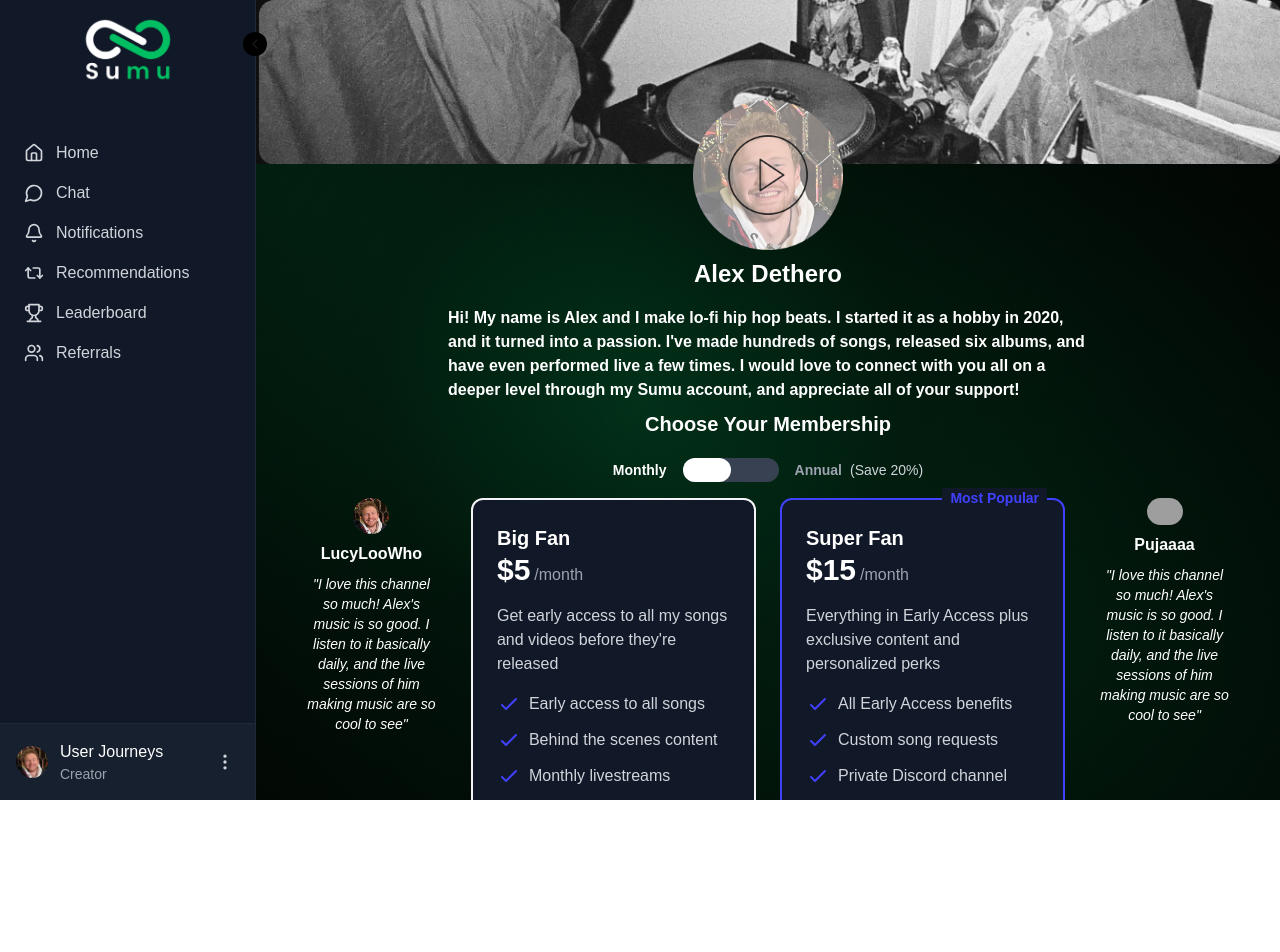
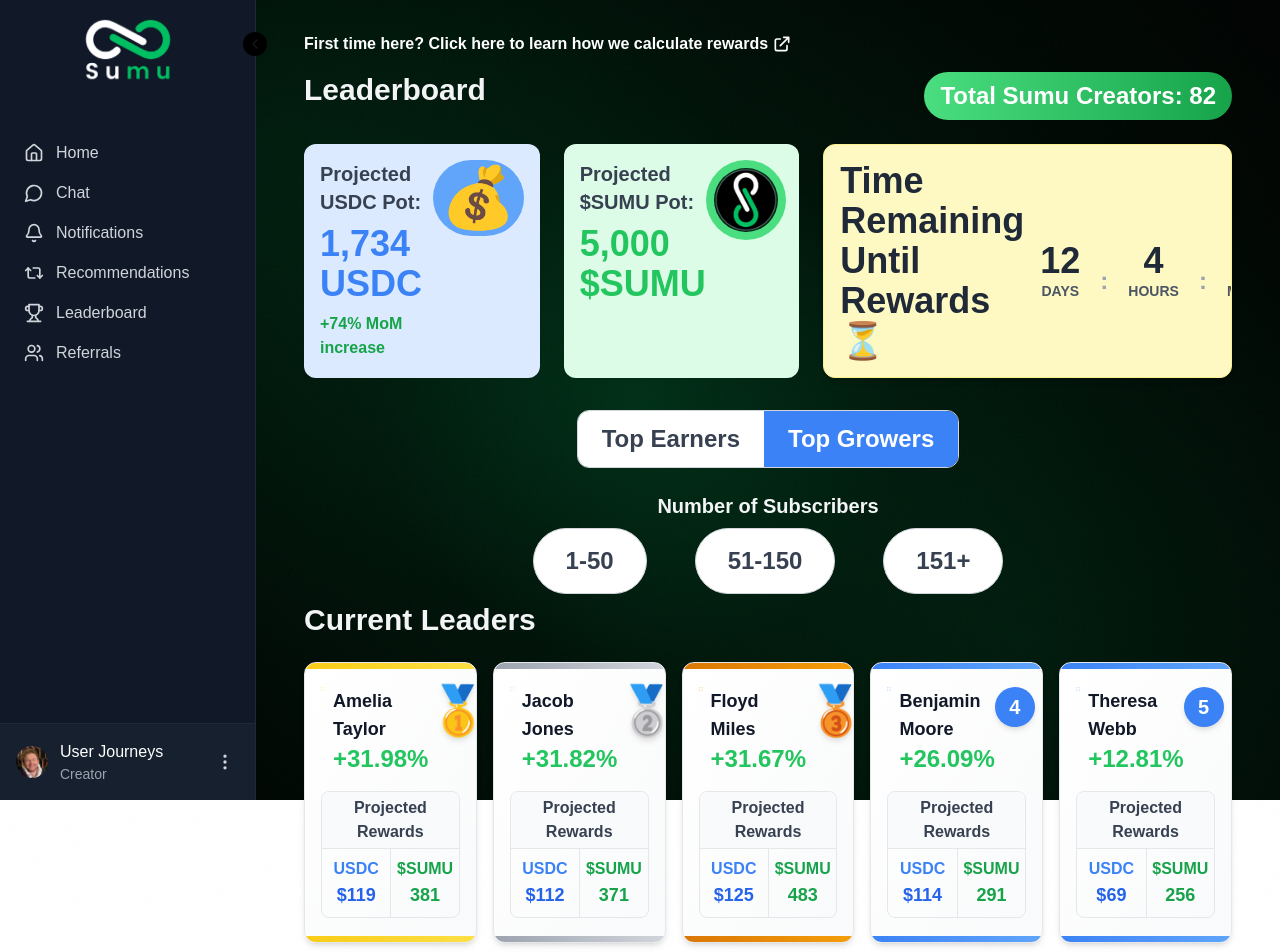
Before and after one commit to jpryor812/sumu-web-app-main, a Next.js app: page / in a window 1280 px wide. Shown: the top 952 px of the page. Before the commit the page ends 800 px from the top, so only its background shows below. Built offline with nearby package versions, Linux system fonts and the light colour scheme; grey boxes are pictures that could not be loaded.

Commit message:
leaderboard done for now

```diff
--- a/app/page.tsx
+++ b/app/page.tsx
@@ -1,12 +1,11 @@
 import StaticAura from '@/components/StaticAura';
 import LeaderboardPage from '@/components/LeaderboardPage';
-import CreatorPage from '@/components/CreatorPage';
 
 export default function Home() {
   return (
     <main className="relative w-full min-h-screen">
       <StaticAura>
-        <CreatorPage />
+        <LeaderboardPage />
       </StaticAura>
     </main>
   );
--- a/components/LeaderboardPage.tsx
+++ b/components/LeaderboardPage.tsx
@@ -5,14 +5,22 @@
 import { Search, ChevronDown, ArrowUp, ArrowDown, Minus } from 'lucide-react';
 import SideNav from '@/components/SideNav';
 import { allCreators, tier1Creators, tier2Creators, tier3Creators, tier4Creators, tier5Creators, leaderboardStats } from '@/data/leaderboardData';
+import RewardsInfoModal from '@/components/RewardsInfoModal';
 
 export default function LeaderboardPage() {
   const [selectedTier, setSelectedTier] = useState<string>('151-350');
   const [sortBy, setSortBy] = useState<string>('growthPercentage');
   const [searchQuery, setSearchQuery] = useState<string>('');
+  const [showRewardsModal, setShowRewardsModal] = useState(false);
 
-  // Get creators based on selected tier
+  // Get creators based on selected tier or all creators for Top Earners
   const getCreatorsByTier = () => {
+    // If Top Earners is selected, return all creators
+    if (sortBy === 'projectedSUMU') {
+      return allCreators;
+    }
+
+    // Otherwise, filter by subscriber tier
     switch(selectedTier) {
       case '1-50': return tier1Creators;
       case '51-150': return tier2Creators;
@@ -21,9 +29,14 @@
     }
   };
 
-  // Get top 5 creators for the leaderboard showcase, sorted by growth percentage
+  // Get top 5 creators for the leaderboard showcase
   const topCreators = [...getCreatorsByTier()]
-    .sort((a, b) => b.growthPercentage - a.growthPercentage)
+    .sort((a, b) => {
+      if (sortBy === 'projectedSUMU') {
+        return b.projectedSUMU - a.projectedSUMU;
+      }
+      return b.growthPercentage - a.growthPercentage;
+    })
     .slice(0, 5);
 
   // Filter and sort creators for the table
@@ -43,31 +56,63 @@
 
       <main className="px-4 flex-1 min-h-screen ml-16 md:ml-64 overflow-y-auto">
         <div className="p-8">
-          <h1 className="text-3xl font-bold text-gray-100 mb-8">Leaderboard</h1>
+          <div className="flex mb-4">
+            <a
+              href="#"
+              onClick={(e) => {
+                e.preventDefault();
+                setShowRewardsModal(true);
+              }}
+              className="inline-flex items-center text-md font-bold text-white hover:text-blue-200 transition-colors duration-200"
+            >
+              First time here? Click here to learn how we calculate rewards
+              <svg xmlns="http://www.w3.org/2000/svg" className="h-5 w-5 ml-1" fill="none" viewBox="0 0 24 24" stroke="currentColor">
+                <path strokeLinecap="round" strokeLinejoin="round" strokeWidth={2} d="M10 6H6a2 2 0 00-2 2v10a2 2 0 002 2h10a2 2 0 002-2v-4M14 4h6m0 0v6m0-6L10 14" />
+              </svg>
+            </a>
+          </div>
+          <div className="flex flex-row justify-between">
+            <h1 className="text-3xl font-bold text-gray-100">Leaderboard</h1>
+            <p className="text-2xl bg-gradient-to-r from-green-400 to-green-600 rounded-full px-4 py-2 font-bold text-white mb-6">Total Sumu Creators: {leaderboardStats.totalCreators}</p>
+          </div>
 
           {/* Stats Cards */}
           <div className="grid grid-cols-11 gap-6 mb-8">
             {/* Projected Pot - takes 6 columns (half the space) */}
-            <div className="col-span-3 bg-green-100 rounded-xl p-4 shadow-sm">
+            <div className="col-span-3 bg-blue-100 rounded-xl p-4 shadow-sm">
               <div className="flex justify-between items-start">
                 <div>
-                  <h3 className="text-lg font-semibold text-gray-700">Projected Pot</h3>
+                  <h3 className="text-xl font-semibold text-gray-700">Projected USDC Pot:</h3>
                   <div className="flex items-center mt-2">
-                    <span className="text-4xl font-bold text-green-600">${leaderboardStats.projectedPot.toLocaleString()}</span>
+                    <span className="text-4xl font-bold text-blue-500">{leaderboardStats.projectedPot.toLocaleString()} USDC</span>
                   </div>
                   <p className="text-green-600 font-semibold mt-2">+{leaderboardStats.monthlyIncrease}% MoM increase</p>
                 </div>
-                <div className="bg-green-200 rounded-full p-2">
-                  <p className="text-7xl">💰</p>
+                <div className="bg-blue-400 rounded-full p-2">
+                  <p className="text-6xl">💰</p>
                 </div>
               </div>
             </div>
 
-            {/* Total Creators - takes 3 columns (quarter of the space) */}
-            <div className="col-span-3 bg-blue-100 rounded-xl p-6 shadow-sm">
-              <div className="flex flex-row items-center">
-                <h3 className="text-4xl font-semibold text-gray-700 pl-6">Total Sumu Creators:</h3>
-                <span className="text-5xl font-bold pr-12 text-blue-600">{leaderboardStats.totalCreators}</span>
+            {/* Total Creators */}
+            <div className="col-span-3 bg-green-100 rounded-xl p-4 shadow-sm">
+              <div className="flex justify-between items-start">
+                <div>
+                  <h3 className="text-xl font-semibold text-gray-700">Projected $SUMU Pot:</h3>
+                  <div className="flex items-center mt-2">
+                    <span className="text-4xl font-bold text-green-500">5,000 $SUMU</span>
+                  </div>
+                </div>
+                <div className="bg-green-400 rounded-full p-2 flex items-center justify-center w-20 h-20">
+                  <div className="relative w-16 h-16">
+                    <Image
+                      src="/sumu-vert-square.png"
+                      alt="Creator Icon"
+                      fill
+                      className="object-contain rounded-full"
+                    />
+                  </div>
+                </div>
               </div>
             </div>
 
@@ -98,23 +143,50 @@
                     <p className="text-sm font-semibold text-gray-600">MINUTES</p>
                   </div>
 
-                  <div className="ml-4 bg-yellow-200 rounded-full p-1 flex items-center justify-center w-16 h-16">
-                    <span className="text-4xl">🏆</span>
+                  <div className="ml-2 bg-yellow-200 rounded-full p-1 flex items-center justify-center w-20 h-20">
+                    <span className="text-5xl">🏆</span>
                   </div>
                 </div>
               </div>
             </div>
           </div>
 
-          {/* Subscriber Tiers */}
+          {/* Toggle for Top Growers / Top Earners */}
+          <div className="mb-6 mt-4 flex justify-center">
+            <div className="inline-flex rounded-xl border border-gray-300 overflow-hidden">
+            <button
+                className={`px-6 py-3 text-2xl font-semibold ${
+                  sortBy === 'projectedSUMU'
+                    ? 'bg-blue-500 text-white'
+                    : 'bg-white text-gray-700 hover:bg-gray-100'
+                }`}
+                onClick={() => setSortBy('projectedSUMU')}
+              >
+                Top Earners
+              </button>
+              <button
+                className={`px-6 py-3 text-2xl font-semibold ${
+                  sortBy === 'growthPercentage'
+                    ? 'bg-blue-500 text-white'
+                    : 'bg-white text-gray-700 hover:bg-gray-100'
+                }`}
+                onClick={() => setSortBy('growthPercentage')}
+              >
+                Top Growers
+              </button>
+            </div>
+          </div>
+
+          {/* Subscriber Tiers - only show when Top Growers is selected */}
+          {sortBy === 'growthPercentage' && (
             <div className="mb-2 flex-col justify-center">
-            <h3 className="text-xl text-center font-semibold text-gray-100 mb-4">Number of Subscribers</h3>
-            <div className="flex flex-row flex-wrap gap-3 justify-center">
+              <h3 className="text-xl text-center font-semibold text-gray-100 mb-2">Number of Subscribers</h3>
+              <div className="flex flex-row flex-wrap gap-12 justify-center">
                 {['1-50', '51-150', '151+'].map((tier) => (
                   <button
                     key={tier}
                     onClick={() => setSelectedTier(tier)}
-                  className={`px-6 py-3 rounded-full border min-w-[100px] text-xl font-semibold ${
+                    className={`px-8 py-4 rounded-full border min-w-[100px] text-2xl font-semibold ${
                       selectedTier === tier
                         ? 'bg-blue-500 text-white border-blue-500'
                         : 'bg-white text-gray-700 border-gray-300 hover:bg-gray-100'
@@ -125,6 +197,7 @@
                 ))}
               </div>
             </div>
+          )}
 
           {/* Current Leaders */}
           <h2 className="text-3xl font-bold text-gray-100 mb-6">Current Leaders</h2>
@@ -266,9 +339,18 @@
                     <th className="px-6 py-3 text-left text-sm font-semibold text-gray-500 uppercase tracking-wider">SUMU Rewards</th>
                   </tr>
                 </thead>
-                <tbody className="bg-white divide-y divide-gray-200">
+                <tbody className="divide-y divide-gray-200">
                   {filteredCreators.map((creator, index) => (
-                    <tr key={creator.id} className="hover:bg-gray-50">
+                    <tr
+                      key={creator.id}
+                      className={`
+                        ${index === 0 ? 'bg-white hover:bg-yellow-200' : ''}
+                        ${index === 1 ? 'bg-white hover:bg-gray-200' : ''}
+                        ${index === 2 ? 'bg-white hover:bg-amber-200' : ''}
+                        ${index === 3 || index === 4 ? 'bg-white hover:bg-blue-200' : ''}
+                        ${index > 4 ? 'bg-white hover:bg-gray-50' : ''}
+                      `}
+                    >
                       <td className="px-6 py-4 whitespace-nowrap">
                         <div className="flex items-center">
                           {creator.trend === 'up' && <ArrowUp size={16} className="text-green-500 mr-1" />}
@@ -292,7 +374,7 @@
                           </div>
                         </div>
                       </td>
-                      <td className="px-6 py-4 whitespace-nowrap text-lg font-semibold text-gray-500">{creator.subscribersStart}</td>
+                      <td className="px-6 py-4 whitespace-nowrap text-xl font-semibold text-gray-500">{creator.subscribersStart}</td>
                       <td className="px-6 py-4 whitespace-nowrap text-lg font-semibold text-gray-500">{creator.subscribersNow}</td>
                       <td className="px-6 py-4 whitespace-nowrap">
                         <div className="text-lg font-semibold text-green-600">+{creator.growthPercentage.toFixed(2)}%</div>
@@ -311,6 +393,10 @@
           </div>
         </div>
       </main>
+      <RewardsInfoModal
+        isOpen={showRewardsModal}
+        onClose={() => setShowRewardsModal(false)}
+      />
     </div>
   );
 }
--- /dev/null
+++ b/components/RewardsInfoModal.tsx
@@ -0,0 +1,75 @@
+import React, { useState } from 'react';
+
+interface RewardsInfoModalProps {
+  isOpen: boolean;
+  onClose: () => void;
+}
+
+export default function RewardsInfoModal({ isOpen, onClose }: RewardsInfoModalProps) {
+  const [activeTab, setActiveTab] = useState('timeline');
+
+  if (!isOpen) return null;
+
+  return (
+    <div className="fixed inset-0 bg-black bg-opacity-50 flex items-center justify-center z-50">
+      <div className="bg-gray-50 rounded-lg w-4/5 max-w-4xl h-3/4 overflow-y-auto shadow-xl">
+        <div className="p-6 border-b border-gray-200 flex justify-between items-center">
+          <h2 className="text-2xl font-bold text-gray-800">How We Calculate Rewards</h2>
+          <button
+            onClick={onClose}
+            className="text-gray-500 hover:text-gray-700 focus:outline-none"
+          >
+            <svg className="h-6 w-6" fill="none" viewBox="0 0 24 24" stroke="currentColor">
+              <path strokeLinecap="round" strokeLinejoin="round" strokeWidth="2" d="M6 18L18 6M6 6l12 12" />
+            </svg>
+          </button>
+        </div>
+
+        {/* Tab Navigation */}
+        <div className="flex border-b border-gray-200">
+          <button
+            className={`flex-1 py-4 px-6 text-center font-semibold text-xl ${
+              activeTab === 'sumu'
+                ? 'text-green-600 border-b-4 border-green-600'
+                : 'text-gray-500 hover:text-gray-700'
+            }`}
+            onClick={() => setActiveTab('sumu')}
+          >
+            How We Reward $SUMU
+          </button>
+
+          <button
+            className={`flex-1 py-4 px-6 text-center font-semibold text-xl ${
+              activeTab === 'usdc'
+                ? 'text-blue-500 border-b-4 border-blue-500'
+                : 'text-gray-500 hover:text-gray-700'
+            }`}
+            onClick={() => setActiveTab('usdc')}
+          >
+            How We Reward USDC
+          </button>
+        </div>
+
+        {/* Tab Content */}
+        <div className="p-8">
+
+          {/* How We Reward $SUMU Content */}
+          {activeTab === 'sumu' && (
+            <div className="mb-6">
+              <h3 className="text-4xl font-semibold text-gray-700 mb-4">How We Reward $SUMU</h3>
+              <p className="text-gray-600 mb-4 text-2xl font-semibold pl-8">Or said another way, how we make you an owner in Sumu 😊</p>
+            </div>
+          )}
+
+          {/* How We Reward USDC Content */}
+          {activeTab === 'usdc' && (
+            <div className="mb-6">
+            <h3 className="text-4xl font-semibold text-gray-700 mb-4">How We Reward USDC</h3>
+            <p className="text-gray-600 mb-4 text-2xl font-semibold pl-8">Brace Yourself, Algebra Ahead 👩‍🏫</p>
+          </div>
+        )}
+        </div>
+      </div>
+    </div>
+  );
+}
--- a/data/leaderboardData.ts
+++ b/data/leaderboardData.ts
@@ -67,8 +67,8 @@
 
 // Tier 3: 151-350 subscribers
 export const tier3Creators: Creator[] = [
-  generateRandomData("Theresa Webb", "3001", [300, 350], 1, 'up'),
-  generateRandomData("Floyd Miles", "3002", [250, 300], 2, 'up'),
+  generateRandomData("Theresa Webb", "3001", [197, 250], 1, 'up'),
+  generateRandomData("Floyd Miles", "3002", [169, 300], 2, 'up'),
   generateRandomData("Jacob Jones", "3003", [200, 300], 3, 'down'),
   generateRandomData("Amelia Taylor", "3004", [180, 250], 4, 'neutral'),
   generateRandomData("Benjamin Moore", "3005", [160, 220], 6, 'up'),
@@ -103,9 +103,10 @@
 
 // Stats for the dashboard
 export const leaderboardStats = {
-  projectedPot: 8734,
-  monthlyIncrease: 14,
-  totalCreators: 432,
+  projectedPot: 1734,
+  projectedSUMUPot: 5200,
+  monthlyIncrease: 74,
+  totalCreators: 82,
   timeRemaining: {
     days: 12,
     hours: 4,
```
Lines whose indentation alone changed are shown as unchanged.
